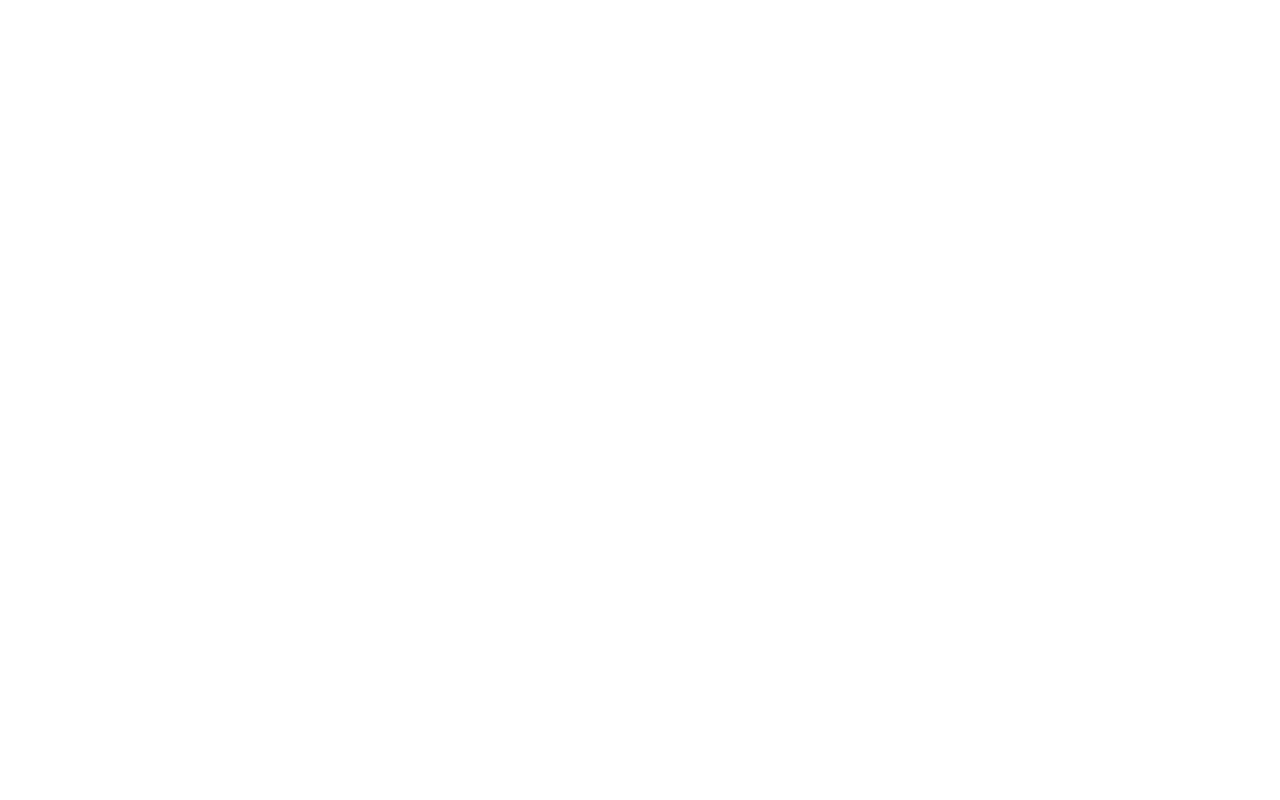
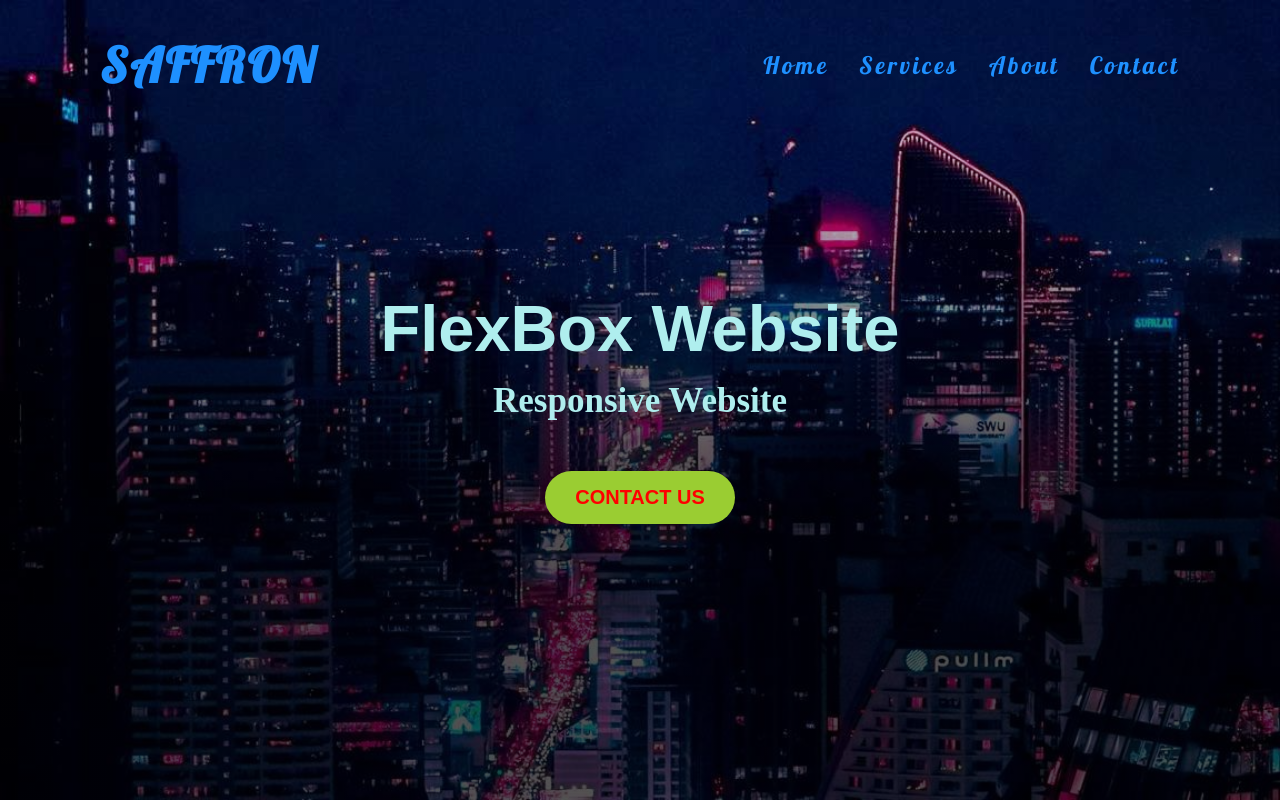
Before and after one commit to MKhodagholi/Saffron, a plain HTML site: page index.html in a window 1280 px wide. Drawn offline with Linux system fonts and the light colour scheme.

Commit message:
add [header] and [image with text]

```diff
--- a/index.html
+++ b/index.html
@@ -5,12 +5,55 @@
     <meta http-equiv="X-UA-Compatible" content="IE=edge">
     <meta name="viewport" content="width=device-width, initial-scale=1.0">
     <title>FlexBox Tutorial</title>
+    <!-- Reset CSS File -->
+    <link rel="stylesheet" href="./reset.css">
+
+    <!-- Style Sheet File -->
+    <link rel="stylesheet" href="./stylesheet.css">
+
+    <!-- CSS For Font -->
+    <link rel="preconnect" href="https://fonts.googleapis.com">
+    <link rel="preconnect" href="https://fonts.gstatic.com" crossorigin>
+    <link href="https://fonts.googleapis.com/css2?family=Lobster&display=swap" rel="stylesheet">
+
 </head>
 <body>
+    <!-- <header>
+        <div class="image">
+            <img src="./images/image1.jpeg" alt="city night">
+        </div>
+        <div class="logo">
+            <h2>
+                <a href="#">Saffron</a>
+            </h2>
+        </div>
+        <div class="nav">
+            <nav>
+                <ul>
+                    <li><a href="#">Home</a></li>
+                    <li><a href="#">About</a></li>
+                    <li><a href="#">Services</a></li>
+                    <li><a href="#">Contact</a></li>
+                </ul>
+            </nav>
+        </div>
+    </header> -->
+
     <header>
-        <h2>
-            <a href="#" cl></a>
-        </h2>
+        <h2><a href="#">Saffron</a></h2>
+        <nav>
+            <li><a href="#">Home</a></li>
+            <li><a href="#">Services</a></li>
+            <li><a href="#">About</a></li>
+            <li><a href="#">Contact</a></li>
+        </nav>
     </header>
+
+    <section class="banner-area">
+        <div class="banner-image"></div>
+            <h1>FlexBox Website</h1>
+            <h2>Responsive Website</h2>
+            <a href="#" class="banner-btn">Contact Us</a>
+    </section>
 </body>
 </html>
--- a/stylesheet.css
+++ b/stylesheet.css
@@ -0,0 +1,193 @@
+/* header {
+    display: flex;
+    flex-wrap: wrap;
+    flex-shrink: 0;
+    flex-grow: 1;
+}
+
+.logo a {
+    text-decoration: none;
+    color: dodgerblue;
+    padding: 2em;
+    font-family: "Lobster";
+    text-transform: uppercase;
+    letter-spacing: 0.2em;
+}
+
+.image img{
+    width: 100%;
+    position: relative;
+    width: 1440px;
+}
+
+.logo {
+    position: absolute;
+    left: 1%;
+    flex-basis: 10%;
+    background: linear-gradient(180deg, #00000000 0%, #000000ab 60%);
+
+}
+
+nav {
+    position: absolute;
+    color: purple;
+    right: 280px;
+}
+
+.nav nav ul {
+    display: flex;
+    padding: 20px;
+    list-style-type: none;
+    background: linear-gradient(180deg, #00000000 0%, #000000ab 60%);
+}
+
+.nav nav ul a {
+    text-decoration: none;
+    padding: 0 20px;
+    color: dodgerblue;
+    font-family: "Lobster";
+} */
+
+
+* {
+    margin: 0;
+    padding: 0;
+    box-sizing: border-box;
+}
+
+header {
+    display: flex;
+    z-index: 2;
+    position: absolute;
+    top: 0;
+    left: 0;
+    width: 100%;
+    align-items: center;
+    justify-content: space-between;
+    padding: 35px 100px 0;
+    font-family: "Lobster";
+    letter-spacing: 3px;
+}
+
+header h2 a {
+    text-decoration: none;
+    color: dodgerblue;
+    text-transform: uppercase;
+    font-size: 2em;
+}
+
+header nav {
+    list-style: none;
+    display: flex;
+}
+
+header nav li {
+    margin: 0 15px;
+}
+
+header nav li:first-child {
+    margin-left: 0;
+}
+
+header nav li:last-child {
+    margin-right: 0;
+}
+
+
+header nav a {
+    text-decoration: none;
+    color: dodgerblue;
+    font-size: 1.5em;
+}
+
+/* -----------------------------------------------
+    START BANNER AREA STYLE
+----------------------------------------------- */
+
+section {
+    display: flex;
+    flex-direction: column;
+    align-items: center;
+    padding: 110px 100px;
+}
+
+.banner-area {
+    position: relative;
+    justify-content: center;
+    min-height: 100vh;
+    text-align: center;
+    color: paleturquoise;
+    background: linear-gradient(180deg, #00000000 0%, #000000ab 60%);
+}
+
+.banner-area .banner-image {
+    background-image: url(./images/image1.jpeg);
+    position: absolute;
+    top: 0;
+    left: 0;
+    width: 100%;
+    height: 100%;
+    background-size: cover;
+    z-index: -1;
+}
+
+.banner-area h1 {
+    font-size: 65px;
+    font-family: "arial";
+    padding: 15px 10px;
+}
+
+.banner-area h2 {
+    font-size: 35px;
+    margin-bottom: 30px;
+}
+
+.banner-area a {
+    text-decoration: none;
+    color: red;
+    margin-top: 20px;
+    font-size: 20px;
+    font-family: fantasy;
+    border-radius: 50px;
+    background-color: yellowgreen;
+    text-transform: uppercase;
+    font-weight: 600;
+    padding: 15px 30px;
+}
+
+/* -----------------------------------------------
+    END BANNER AREA STYLE
+----------------------------------------------- */
+
+
+@media screen and (max-width: 1120px) {
+    header {
+        padding: 20px 50px;
+    }
+
+    section {
+        padding: 100px 50px;
+    }
+}
+
+@media screen and (max-width: 800px) {
+    header {
+        flex-direction: column;
+    }
+
+    header h2 {
+        margin-bottom: 15px;
+    }
+
+    section {
+        padding: 125px 40px;
+    }
+
+    .banner-area h1 {
+        font-size: 42px;
+    }
+
+    .banner-area h2 {
+        font-size: 25px;
+    }
+}
```
